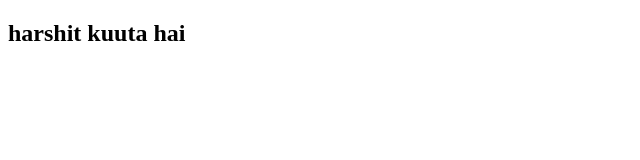
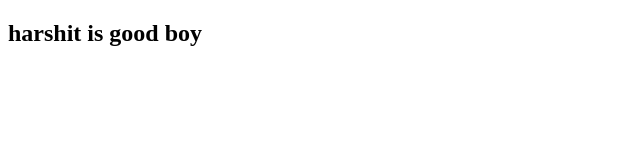
Before and after one commit to TechGuruHarshit/harshit.github.io, a plain HTML site: page index.html in a window 1280 px wide. Shown: the full height of the page, 0-640 px from the left. Drawn offline with Linux system fonts and the light colour scheme.

Commit message:
Update index.html

```diff
--- a/index.html
+++ b/index.html
@@ -6,6 +6,6 @@
     <title>harshit</title>
 </head>
 <body>
-    <h2>harshit kuuta hai</h2>
+    <h2>harshit is good boy</h2>
 </body>
 </html>
```
